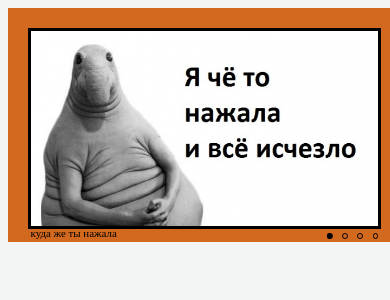
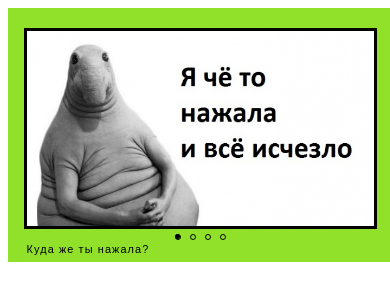
Before and after one commit to kuollu/cssMemSlider, a plain HTML site: page cssMemSlider/index.html in a window 390 px wide. Drawn offline with Linux system fonts and the light colour scheme; a web font is replaced by a local one.

Commit message:
feat: fix html css media structures (Mon, May 16, 2022 08:34:48 PM)

```diff
--- a/cssMemSlider/index.html
+++ b/cssMemSlider/index.html
@@ -15,19 +15,19 @@
          <input type="radio" name="round" id="slide-four">
          <div class="slider">
             <div class="meme slide-one">
-               <p class="meme-text">куда же ты нажала</p>
+               <p class="meme-text">Куда же ты нажала?</p>
                <div class="meme-img"></div>
             </div>
             <div class="meme slide-two">
-               <p class="meme-text">ты чо епт</p>
+               <p class="meme-text">Are u sure about what?</p>
                <div class="meme-img"></div>
             </div>
             <div class="meme slide-three">
-               <p class="meme-text">здарова</p>
+               <p class="meme-text">"В поисках песка"</p>
                <div class="meme-img"></div>
             </div>
             <div class="meme slide-four">
-               <p class="meme-text">пока</p>
+               <p class="meme-text">"Очень интересно"</p>
                <div class="meme-img"></div>
             </div>
          </div>
--- a/cssMemSlider/style.css
+++ b/cssMemSlider/style.css
@@ -1,9 +1,15 @@
-body {
-   background-color: rgb(242, 245, 244);
-   background-size: cover;
+@font-face {
+   font-family: "Arial";
+   src: url(/kuollu-JSFE2022Q1/shelter/assets/fonts/arial/arial-regular.ttf);
+   font-weight: 400;
+   font-style: normal;
 }
 
-
+body {
+   background-color: rgba(255, 255, 255, 0.938);
+   background-size: cover;
+   min-width: 320px;
+}
 
 .main-cont {
    width: 900px;
@@ -11,8 +17,8 @@ body {
    margin: 0 auto 0;
    position: relative;
    overflow: hidden;
-   padding: 50px;
-   background-color: chocolate;
+   padding: 50px 40px;
+   background-color: rgb(145, 224, 41);
 }
 
 .slider {
@@ -33,7 +39,10 @@ body {
    position: absolute;
    bottom: -35px;
    margin: 0 auto;
-   font-size: 14px
+   font-size: 14px;
+   font-family: "Arial", sans-serif;
+   font-weight: 400;
+   letter-spacing: 0.1em;
 }
 
 .meme {
@@ -133,7 +142,7 @@ body {
    .main-cont {
       width: 90vw;
       height: 50vw;
-      padding: 5vw;
+      padding: 5vw 4vw;
    }
 
    .main-cont-box{
@@ -148,10 +157,8 @@ body {
 
    .meme-text {
       bottom: -3.5vw;
-      font-size: 2.8vw;
+      font-size: 2.1vw;
    }
-
-
 
    .main-cont .buttons {
       margin-top: 2vw;
@@ -171,5 +178,24 @@ body {
 }
 
 @media screen and (max-width: 500px) {
+   .main-cont-box {
+      flex-direction: column;
+      display: flex;
+      justify-items: center;
+      align-items: center;
+   }
 
+   .main-cont .buttons {
+      right: auto;
+      bottom: -3.5vw;
+   }
+
+   .main-cont {
+      padding-bottom: 10vw;
+   }
+
+   .meme-text {
+      bottom: -7.5vw;
+      font-size: 2.8vw;
+   }
 }
```
Also changed, not shown: cssMemSlider/fonts/arial/arial-black.ttf (added), cssMemSlider/fonts/arial/arial-bold-italic.ttf (added), cssMemSlider/fonts/arial/arial-bold.ttf (added), cssMemSlider/fonts/arial/arial-italic.ttf (added), cssMemSlider/fonts/arial/arial-narrow-bold-italic.ttf (added), cssMemSlider/fonts/arial/arial-narrow-bold.ttf (added), cssMemSlider/fonts/arial/arial-narrow-italic.ttf (added), cssMemSlider/fonts/arial/arial-narrow.ttf (added), cssMemSlider/fonts/arial/arial-regular.ttf (added).
